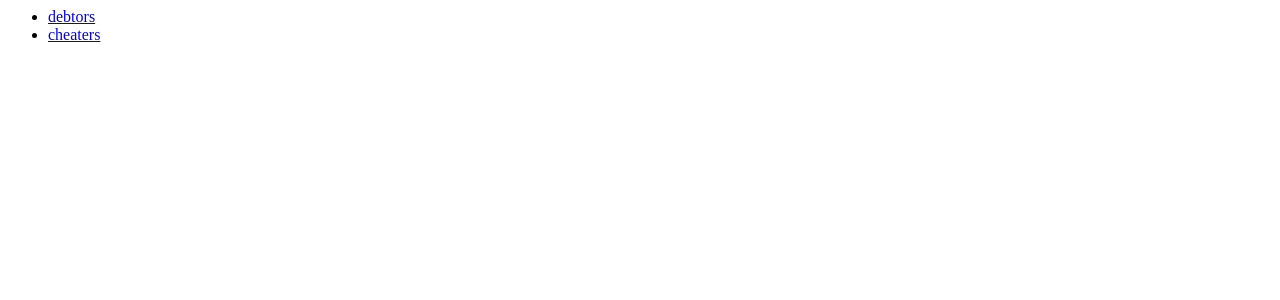
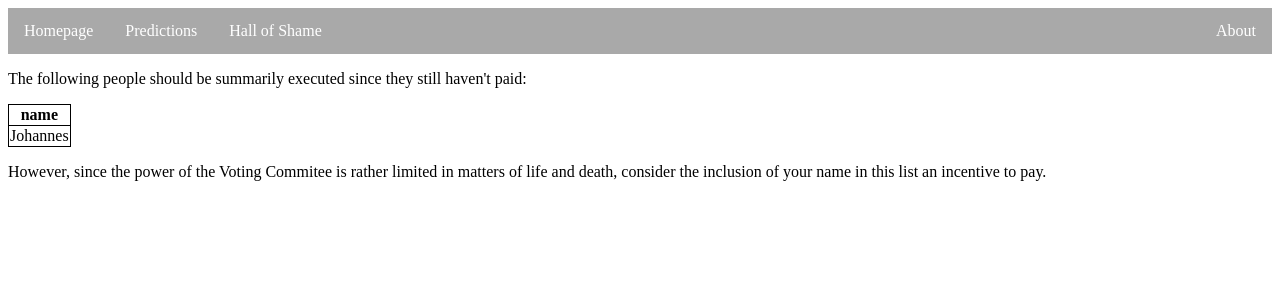
Before and after one commit to IsaacVerm/wc_2018_votes, a Django app: page /hall_of_shame/ in a window 1280 px wide. Before the commit the part shown is almost empty. Shown: the top 300 px of the page. Run offline with Django 3.2, Linux system fonts and the light colour scheme; data comes from the database, SQL or seed files in the repository; both versions use the stored data as it was after the commit.

Commit message:
Refactor hall of shame view

```diff
--- a/base/static/css/base.css
+++ b/base/static/css/base.css
@@ -1,14 +1,9 @@
-/*navigation bar*/
-
+/*common to all navigation bars*/
 ul {
     list-style-type: none;
     margin: 0;
     padding: 0;
     overflow: hidden;
-}
-
-ul.main_navigation_bar {
-    background-color: #A9A9A9;
 }
 
 li {
@@ -31,6 +26,12 @@ li a:hover {
     background-color: #4CAF50;
 }
 
+
+/*main navigation bar*/
+ul.main_navigation_bar {
+    background-color: #A9A9A9;
+}
+
 /*table*/
 
 table {
--- a/hall_of_shame/templates/hall_of_shame/debtors.html
+++ b/hall_of_shame/templates/hall_of_shame/debtors.html
@@ -1,12 +1,21 @@
-<h1>Debtors</h1>
+{% extends 'base/navigation_bar.html' %}
 
-<p>The following people should be summarily executed:</p>
+{% block body %}
 
-<ul>
-    {% for debtor in debtors %}
-    <li>{{ debtor.name }}</li>
-    {% endfor %}
-</ul>
+    <p>The following people should be summarily executed since they still haven't paid:</p>
 
-<p>However, since the power of the Voting Commitee is rather limited in matters of life and death, consider the inclusion of your name
-in this list an incentive to pay.</p>
+    <table>
+        <tr>
+          <th>name</th>
+        </tr>
+        <tr>
+            {% for debtor in debtors %}
+                <td>{{ debtor.name }}</td>
+            {% endfor %}
+        </tr>
+    </table>
+
+    <p>However, since the power of the Voting Commitee is rather limited in matters of life and death, consider the inclusion of your name
+    in this list an incentive to pay.</p>
+
+{% endblock %}
--- a/hall_of_shame/templates/hall_of_shame/options.html
+++ /dev/null
@@ -1,4 +0,0 @@
-<ul>
-    <li><a href='/hall_of_shame/debtors'>debtors</a></li>
-    <li><a href='/hall_of_shame/cheaters'>cheaters</a></li>
-</ul>
--- a/hall_of_shame/urls.py
+++ b/hall_of_shame/urls.py
@@ -2,7 +2,5 @@ from django.urls import path
 from . import views
 
 urlpatterns = [
-    path('', views.options, name='options'),
-    path('debtors/', views.debtors, name = 'debtors'),
-    path('cheaters/', views.cheaters, name = 'cheaters')
+    path('', views.debtors, name='debtors')
 ]
--- a/hall_of_shame/views.py
+++ b/hall_of_shame/views.py
@@ -1,18 +1,9 @@
 from django.shortcuts import render
 from .models import User
 from django.http import HttpResponseRedirect, HttpResponse # temp for placeholders
-
-def options(request):
-    return render(request, 'hall_of_shame/options.html')
 
 def debtors(request):
     debtors = User.objects.filter(paid = False)
     context = {'debtors': debtors}
 
     return render(request, 'hall_of_shame/debtors.html', context)
-
-def cheaters(request):
-    cheaters = User.objects.filter(times_cheated__gt = 0)
-    context = {'cheaters': cheaters}
-
-    return render(request, 'hall_of_shame/cheaters.html', context)
```
Also changed, not shown: hall_of_shame/templates/hall_of_shame/cheaters.html (deleted, +0 -16 lines), db.sqlite3.
